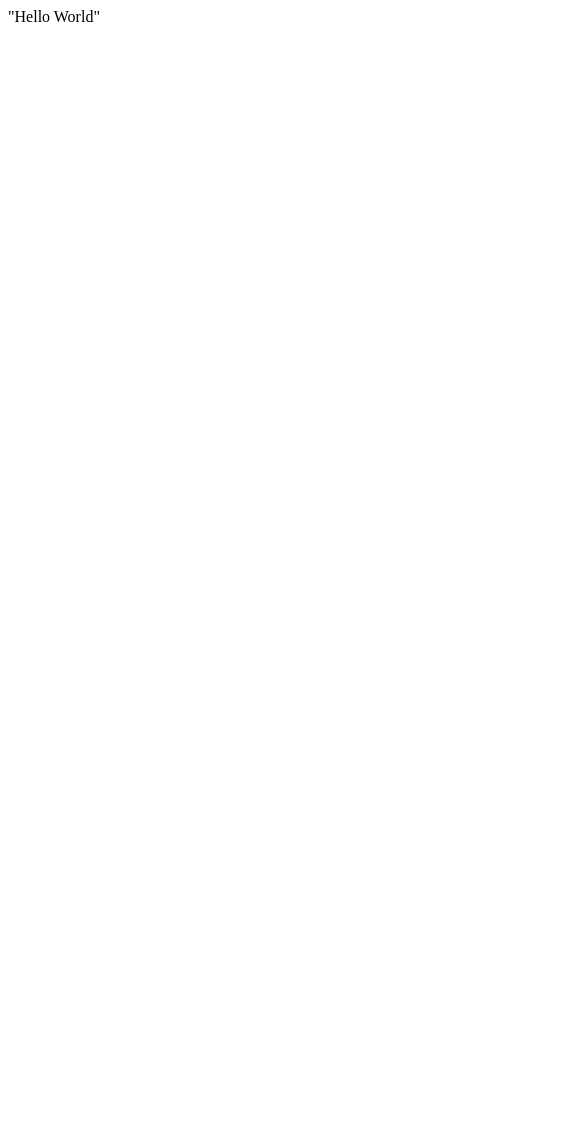
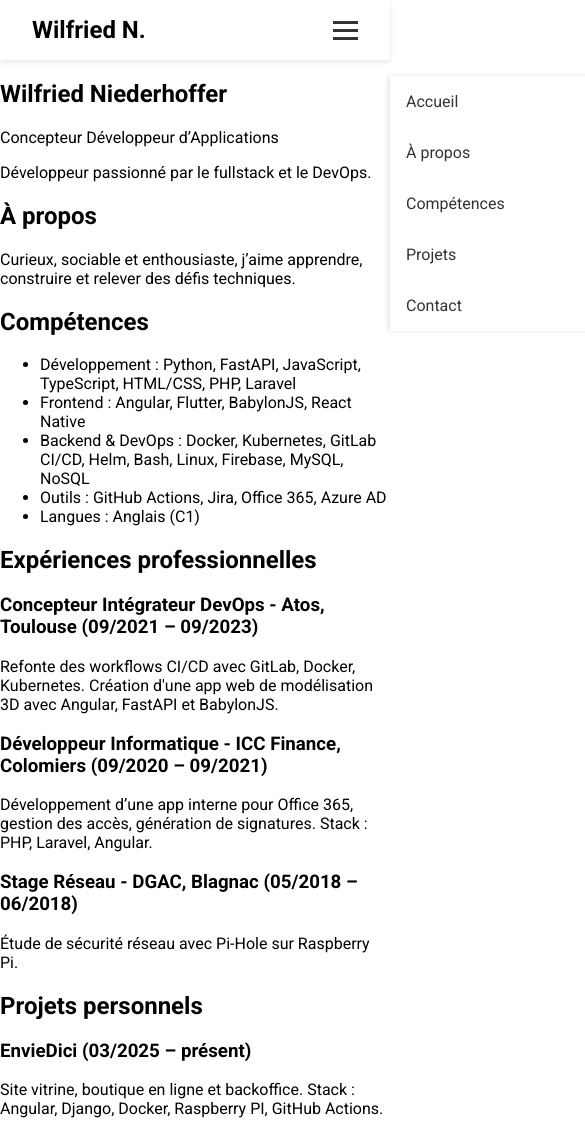
Before and after one commit to wilfriedndr/wilfriedndr, a plain HTML site: page index.html in a window 390 px wide. Shown: the top 1121 px of the page, 585 px wide, since content can reach past the window. Before the commit the page ends 844 px from the top, so only its background shows below. Drawn offline with Linux system fonts and the light colour scheme.

Commit message:
premier jet de la page statique

```diff
--- a/index.html
+++ b/index.html
@@ -1 +1,124 @@
-"Hello World"
+<!DOCTYPE html>
+<html lang="fr">
+
+<head>
+    <meta charset="UTF-8">
+    <meta name="viewport" content="width=device-width, initial-scale=1.0">
+    <title>Mon Portfolio</title>
+    <link rel="stylesheet" href="styles.css">
+    <link rel="preconnect" href="https://fonts.googleapis.com">
+    <link rel="preconnect" href="https://fonts.gstatic.com" crossorigin>
+    <link href="https://fonts.googleapis.com/css2?family=Roboto:wght@400;700&display=swap" rel="stylesheet">
+</head>
+
+<body>
+    <!-- HEADER -->
+    <header>
+        <nav class="navbar">
+            <div class="logo">Wilfried N.</div>
+            <ul class="nav-links" id="nav-links">
+                <li><a href="#hero">Accueil</a></li>
+                <li><a href="#about">À propos</a></li>
+                <li><a href="#skills">Compétences</a></li>
+                <li><a href="#projects">Projets</a></li>
+                <li><a href="#contact">Contact</a></li>
+            </ul>
+            <div class="burger" id="burger">
+                <div class="line1"></div>
+                <div class="line2"></div>
+                <div class="line3"></div>
+            </div>
+        </nav>
+    </header>
+
+    <!-- HERO -->
+    <section id="hero">
+        <h1>Wilfried Niederhoffer</h1>
+        <p>Concepteur Développeur d’Applications</p>
+        <p>Développeur passionné par le fullstack et le DevOps.</p>
+    </section>
+
+    <!-- À PROPOS -->
+    <section id="about">
+        <h2>À propos</h2>
+        <p>Curieux, sociable et enthousiaste, j’aime apprendre, construire et relever des défis techniques.</p>
+    </section>
+
+    <!-- COMPÉTENCES -->
+    <section id="skills">
+        <h2>Compétences</h2>
+        <ul>
+            <li>Développement : Python, FastAPI, JavaScript, TypeScript, HTML/CSS, PHP, Laravel</li>
+            <li>Frontend : Angular, Flutter, BabylonJS, React Native</li>
+            <li>Backend & DevOps : Docker, Kubernetes, GitLab CI/CD, Helm, Bash, Linux, Firebase, MySQL, NoSQL</li>
+            <li>Outils : GitHub Actions, Jira, Office 365, Azure AD</li>
+            <li>Langues : Anglais (C1)</li>
+        </ul>
+    </section>
+
+    <!-- EXPÉRIENCES -->
+    <section id="experience">
+        <h2>Expériences professionnelles</h2>
+        <div class="experience">
+            <h3>Concepteur Intégrateur DevOps - Atos, Toulouse (09/2021 – 09/2023)</h3>
+            <p>Refonte des workflows CI/CD avec GitLab, Docker, Kubernetes. Création d'une app web de modélisation 3D avec Angular, FastAPI et BabylonJS.</p>
+        </div>
+        <div class="experience">
+            <h3>Développeur Informatique - ICC Finance, Colomiers (09/2020 – 09/2021)</h3>
+            <p>Développement d’une app interne pour Office 365, gestion des accès, génération de signatures. Stack : PHP, Laravel, Angular.</p>
+        </div>
+        <div class="experience">
+            <h3>Stage Réseau - DGAC, Blagnac (05/2018 – 06/2018)</h3>
+            <p>Étude de sécurité réseau avec Pi-Hole sur Raspberry Pi.</p>
+        </div>
+    </section>
+
+    <!-- PROJETS -->
+    <section id="projects">
+        <h2>Projets personnels</h2>
+        <div class="project">
+            <h3>EnvieDici (03/2025 – présent)</h3>
+            <p>Site vitrine, boutique en ligne et backoffice. Stack : Angular, Django, Docker, Raspberry PI, GitHub Actions.</p>
+        </div>
+        <div class="project">
+            <h3>Appli musicale (09/2024 – 12/2024)</h3>
+            <p>Appli mobile Flutter avec intégration Spotify, Deezer, Apple Music.</p>
+        </div>
+    </section>
+
+    <!-- FORMATIONS -->
+    <section id="education">
+        <h2>Formations</h2>
+        <ul>
+            <li>Master EISI, EPSI Toulouse (2021–2023)</li>
+            <li>Titre Pro DevOps, EPSI Toulouse (2020–2021)</li>
+            <li>Formation Java EE, DAWAN Toulouse (2019)</li>
+            <li>BTS SN IR, Lycée Saint-Pierre Tarbes (2017–2019)</li>
+            <li>Bac STI2D SIN, Pradeau-la-Sède Tarbes (2014–2017)</li>
+        </ul>
+    </section>
+
+    <!-- PASSIONS -->
+    <section id="hobbies">
+        <h2>Passions</h2>
+        <p>Lecture, musique, jeux vidéo, cuisine, sport, voyages linguistiques et culturels (Brésil, Norvège, Grèce, Malte, Irlande, Espagne).</p>
+    </section>
+
+    <!-- CONTACT -->
+    <section id="contact">
+        <h2>Contact</h2>
+        <p>Email : <a href="mailto:wilfried.ndr@gmail.com">wilfried.ndr@gmail.com</a></p>
+        <p>LinkedIn : <a href="https://www.linkedin.com/in/wilfriedndr/" target="_blank">linkedin.com/in/wilfriedndr</a></p>
+        <p>GitHub : <a href="https://github.com/wilfriedndr" target="_blank">github.com/wilfriedndr</a></p>
+    </section>
+
+    <!-- FOOTER -->
+    <footer>
+        <p>&copy; 2025 Wilfried Niederhoffer. Tous droits réservés.</p>
+        <p>Site réalisé avec passion.</p>
+    </footer>
+
+    <script src="script.js"></script>
+</body>
+
+</html>
--- /dev/null
+++ b/script.js
@@ -0,0 +1,6 @@
+const burger = document.getElementById('burger');
+const navLinks = document.getElementById('nav-links');
+
+burger.addEventListener('click', () => {
+  navLinks.classList.toggle('active');
+});
--- /dev/null
+++ b/styles.css
@@ -0,0 +1,81 @@
+body {
+  margin: 0;
+  font-family: 'Roboto', sans-serif;
+}
+
+header {
+  position: sticky;
+  top: 0;
+  background: #fff;
+  z-index: 1000;
+  box-shadow: 0 2px 5px rgba(0,0,0,0.1);
+}
+
+/* Navbar */
+.navbar {
+  display: flex;
+  justify-content: space-between;
+  align-items: center;
+  padding: 1rem 2rem;
+}
+
+.navbar .logo {
+  font-weight: 700;
+  font-size: 1.5rem;
+}
+
+/* Navigation links */
+.nav-links {
+  list-style: none;
+  display: flex;
+  gap: 2rem;
+}
+
+.nav-links li a {
+  text-decoration: none;
+  color: #333;
+  transition: color 0.3s;
+}
+
+.nav-links li a:hover {
+  color: #0077ff;
+}
+
+/* Burger menu */
+.burger {
+  display: none;
+  cursor: pointer;
+  flex-direction: column;
+  gap: 5px;
+}
+
+.burger div {
+  width: 25px;
+  height: 3px;
+  background-color: #333;
+  transition: all 0.3s ease;
+}
+
+/* Responsive */
+@media screen and (max-width: 768px) {
+  .nav-links {
+    position: absolute;
+    top: 60px;
+    right: 0;
+    background: white;
+    flex-direction: column;
+    width: 200px;
+    padding: 1rem;
+    transform: translateX(100%);
+    transition: transform 0.3s ease-in;
+    box-shadow: -2px 0 5px rgba(0,0,0,0.1);
+  }
+
+  .nav-links.active {
+    transform: translateX(0);
+  }
+
+  .burger {
+    display: flex;
+  }
+}
```
